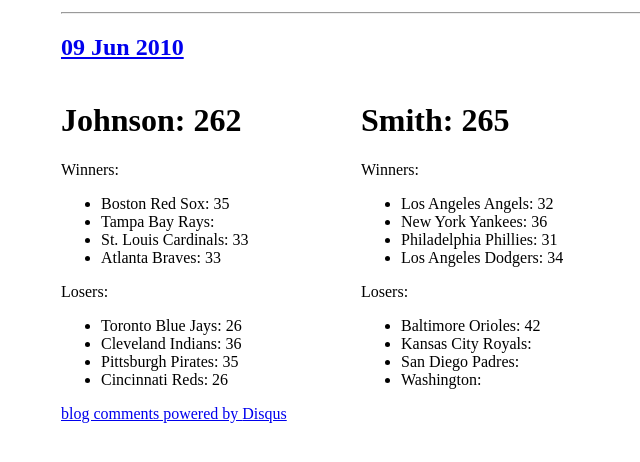
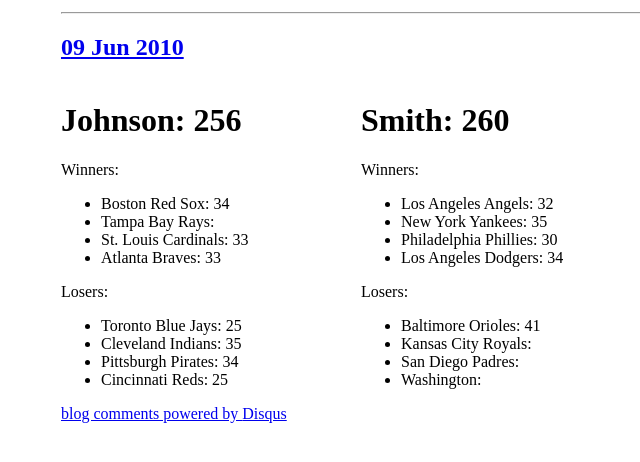
Before and after one commit to travisj/thebet, a Jekyll site: the page built from _posts/2010-06-09-Results.markdown, in a window 1280 px wide. Shown: the part 247-709 px from the top of the page, without its empty margins (279-919 px from the left). Built offline with Jekyll 4.4.1, drawn with Linux system fonts in a browser that asks for light colours; nearby versions of some CDN libraries; Markdown is read by kramdown in place of the engine named in the settings; comment, search, counter and statistics services are not loaded.

Commit message:
adding todays results

```diff
--- a/_posts/2010-06-09-Results.markdown
+++ b/_posts/2010-06-09-Results.markdown
@@ -1,21 +1,21 @@
 ---
 layout: post
-johnson: 262
-smith: 265
-tor: 26
-cle: 36
-bos: 35
-tb: 38
-pit: 35
-cin: 26
+johnson: 256
+smith: 260
+tor: 25
+cle: 35
+bos: 34
+tb: 37
+pit: 34
+cin: 25
 stl: 33
 atl: 33
-bal: 42
-kc: 35
-nyy: 36
+bal: 41
+kc: 34
+nyy: 35
 laa: 32
-sd: 24
+sd: 23
 wsh: 31
-phi: 31
+phi: 30
 lad: 34
 ---
```
